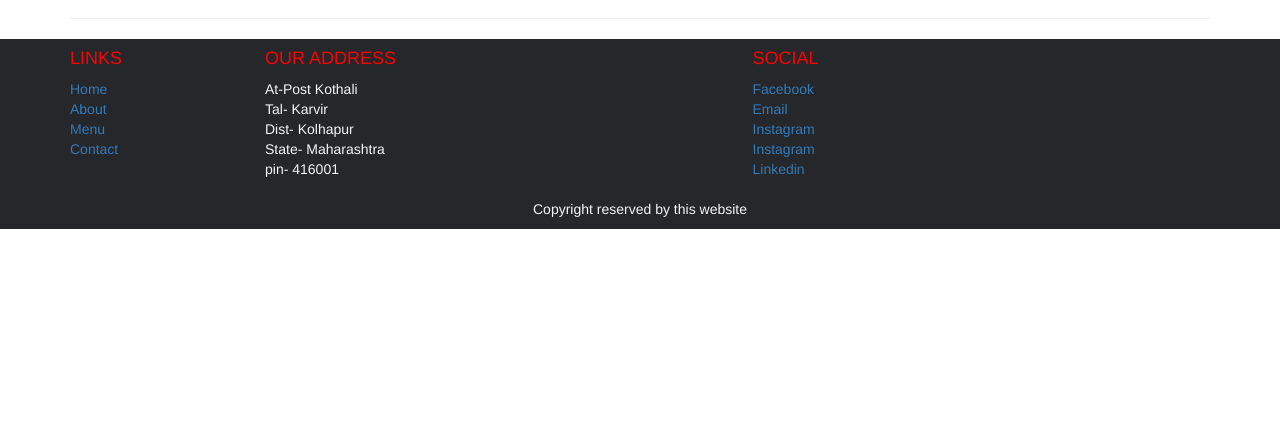
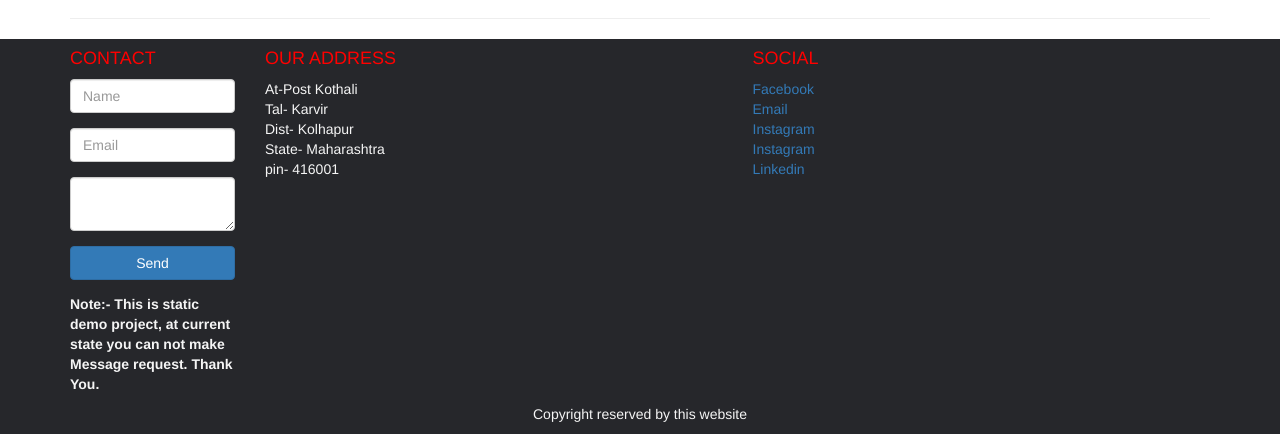
Before and after one commit to Nivas-Patil/My-web-demo-to-recruiters, a website: page index.html in a window 1280 px wide. Shown: the part 1469-1903 px from the top of the page. Before the commit the page ends 1698 px from the top, so only its background shows below. Drawn offline with nearby package versions, Linux system fonts and the light colour scheme.

Commit message:
contact form

```diff
--- a/index.html
+++ b/index.html
@@ -72,17 +72,13 @@
         </div>
     </div>
 
-
     <section>
         <div class="container">
             <div class="row">
                 <div class="col-12 col-sm-12 col-md-12">
                     <h3>Demo react certification</h3>
-                    <img src="images/DemoreactCertificate.png"
-                    alt="Demo-certificate"
-                    class="img-responsive"
-                    width="100%"
-                    height="100%">
+                    <img src="images/DemoreactCertificate.png" alt="Demo-certificate" class="img-responsive"
+                        width="100%" height="100%">
                     <hr>
                 </div>
             </div>
@@ -93,15 +89,28 @@
         <div class="container">
             <div class="row">
                 <div class="col-4 col-sm-2">
-                    <h4 class="red-color">Links</h4>
-                    <ul class="list-unstyled">
-                    <li><a href="#">Home</a></li>
-                    <li><a href="#">About</a></li>
-                    <li><a href="#">Menu</a></li>
-                    <li><a href="#">Contact</a></li>
-                    </ul>
+                    <h4 class="red-color">Contact</h4>
+                <form>
+                    <div class="form-group">
+
+                        <input type="text" class="form-control" name="name" id="name" placeholder="Name">
                     </div>
-                <div  class="col-8 col-sm-5">
+                    <div class="form-group">
+
+                        <input type="email" class="form-control" name="email" id="email" placeholder="Email">
+                    </div>
+                    <div class="form-group">
+
+                        <textarea type="text" class="form-control" name="message" id="message">
+                        </textarea>
+                    </div>
+                    <button type="submit" class="btn btn-primary btn-block">Send</button>
+                </form>
+                <strong><p>Note:- This is static demo project, at current state you can not make
+                     Message request. Thank You.</p></strong>
+
+                </div>
+                <div class="col-8 col-sm-5">
                     <h4 class="red-color">Our address</h4>
                     <address>
                         At-Post Kothali<br>
@@ -111,7 +120,7 @@
                         pin- 416001<br>
                     </address>
                 </div>
-                <div  class="col-12 col-sm-5 align-self-center">
+                <div class="col-12 col-sm-5 align-self-center">
                     <div>
                         <h4 class="red-color">Social</h4>
                         <ul class="list-unstyled">
@@ -122,7 +131,8 @@
                             <li><a href="#">Linkedin</a></li>
                         </ul>
                     </div>
-                </div><hr>
+                </div>
+                <hr>
             </div>
             <div class="row text-center">
                 <div class="col-auto">
```
Lines whose indentation alone changed are shown as unchanged.
